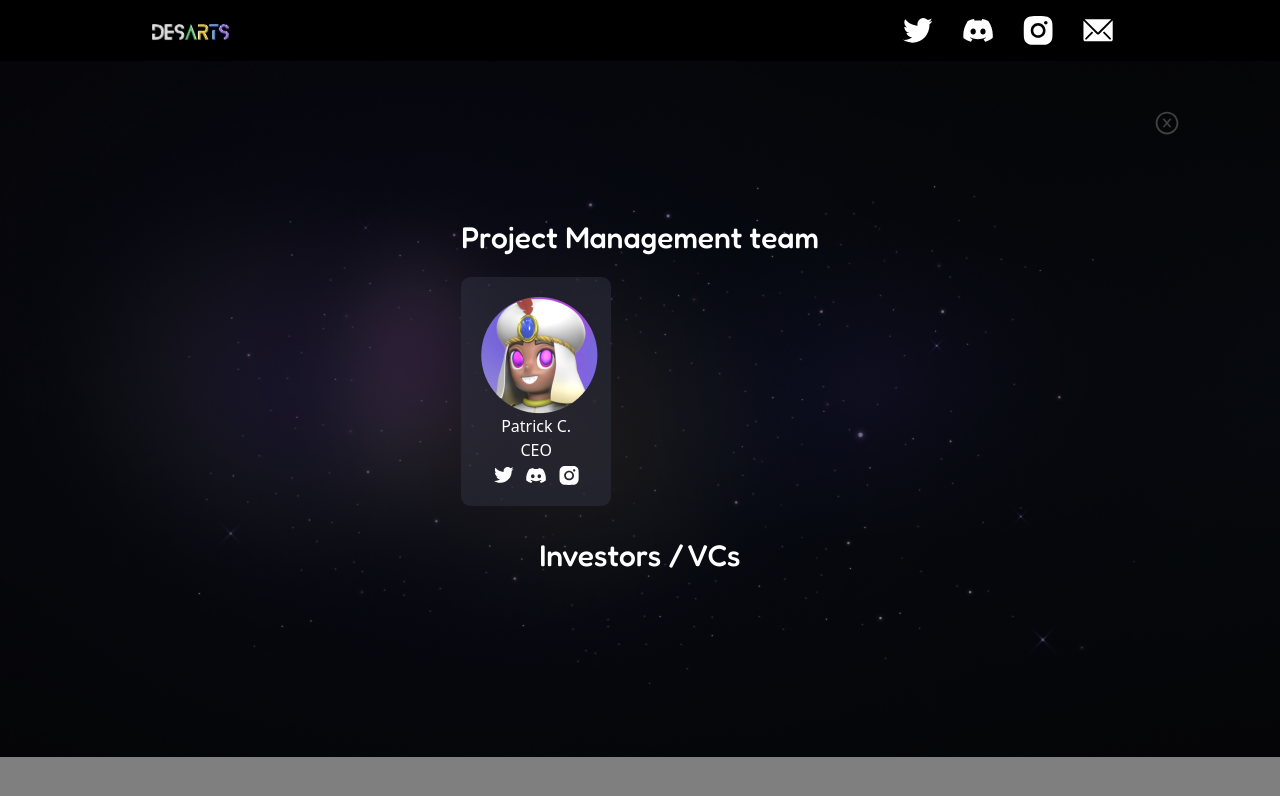
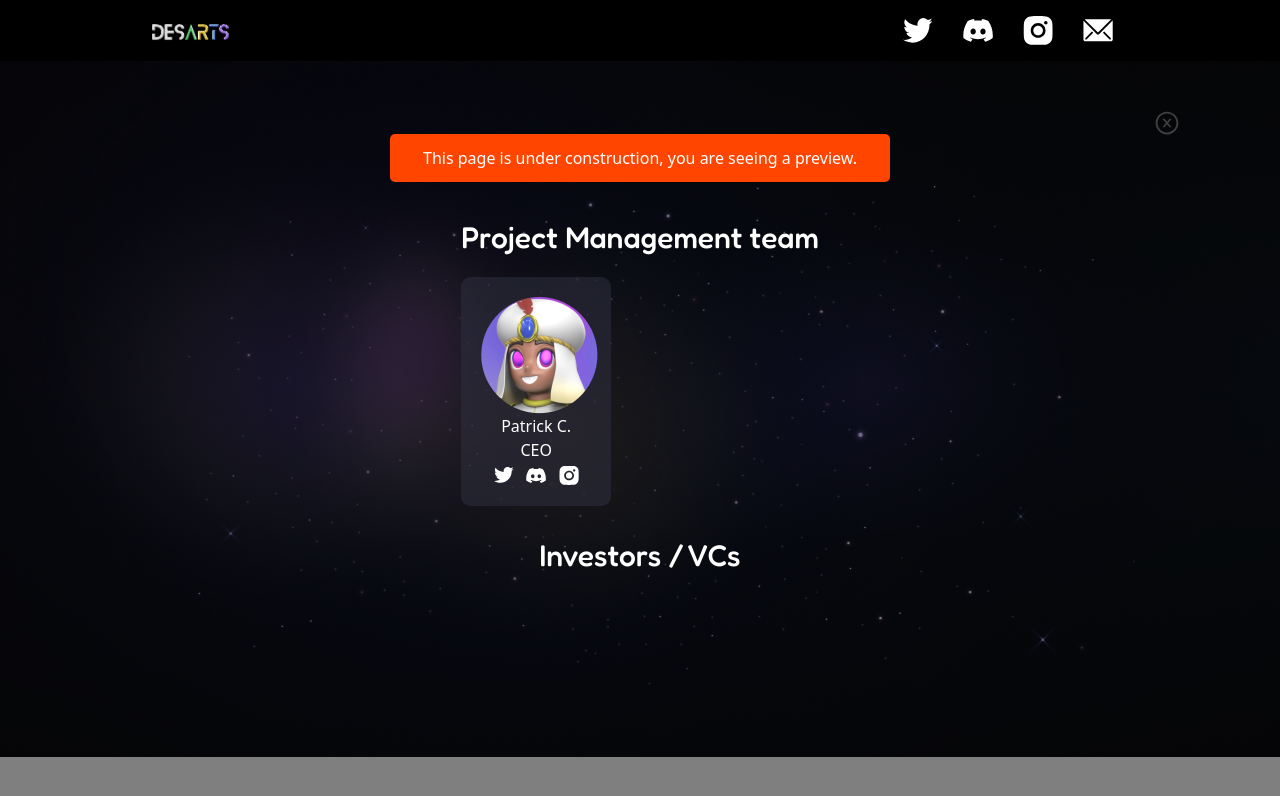
Before and after one commit to albbeltran/nft-web-frontend, a React (Create React App) app: page /team in a window 1280 px wide. Shown: the top 796 px of the page. Built offline with nearby package versions, Linux system fonts and the light colour scheme.

Commit message:
created a construction alert

```diff
--- /dev/null
+++ b/src/components/Alert/Alert.js
@@ -0,0 +1,18 @@
+import styled from "styled-components";
+
+const Box = styled.div`
+    position: fixed;
+    left: 50%;
+    transform: translate(-50%, -175%);
+    background-color: orangered;
+    text-align: center;
+    width: 500px;
+    padding: 0.75em 0em;
+    border-radius: 5px;
+
+    p {
+        margin: 0;
+    }
+`
+
+export { Box };
--- /dev/null
+++ b/src/components/Alert/index.jsx
@@ -0,0 +1,12 @@
+import React from 'react';
+import { Box } from './Alert';
+
+const Alert = ({ text }) => {
+    return (
+        <Box>
+            <p>{text}</p>
+        </Box>
+    )
+}
+
+export { Alert };
--- a/src/components/TeamSection/index.jsx
+++ b/src/components/TeamSection/index.jsx
@@ -5,8 +5,9 @@ const TeamSection = ({ children }) => {
     return (
         <Container>
             {children[0]}
+            {children[1]}
             <h3 className='title'>Project Management team</h3>
-            {children[1]}
+            {children[2]}
             <h3 className='title'>Investors / VCs</h3>
         </Container>
     )
--- a/src/containers/App/App.jsx
+++ b/src/containers/App/App.jsx
@@ -21,6 +21,7 @@ import { FAQ } from '../../components/FAQ/index.jsx';
 import { Question } from '../../components/Question/index.jsx';
 import { TeamSection } from '../../components/TeamSection';
 import { Card } from '../../components/Card';
+import { Alert } from '../../components/Alert/index.jsx';
 
 function App() {
 
@@ -96,6 +97,7 @@ function App() {
           <Route path="/team" element={
             <Modal >
               <TeamSection >
+                <Alert text='This page is under construction, you are seeing a preview.' />
                 <CloseBtn />
                 <Card />
               </TeamSection >
```
